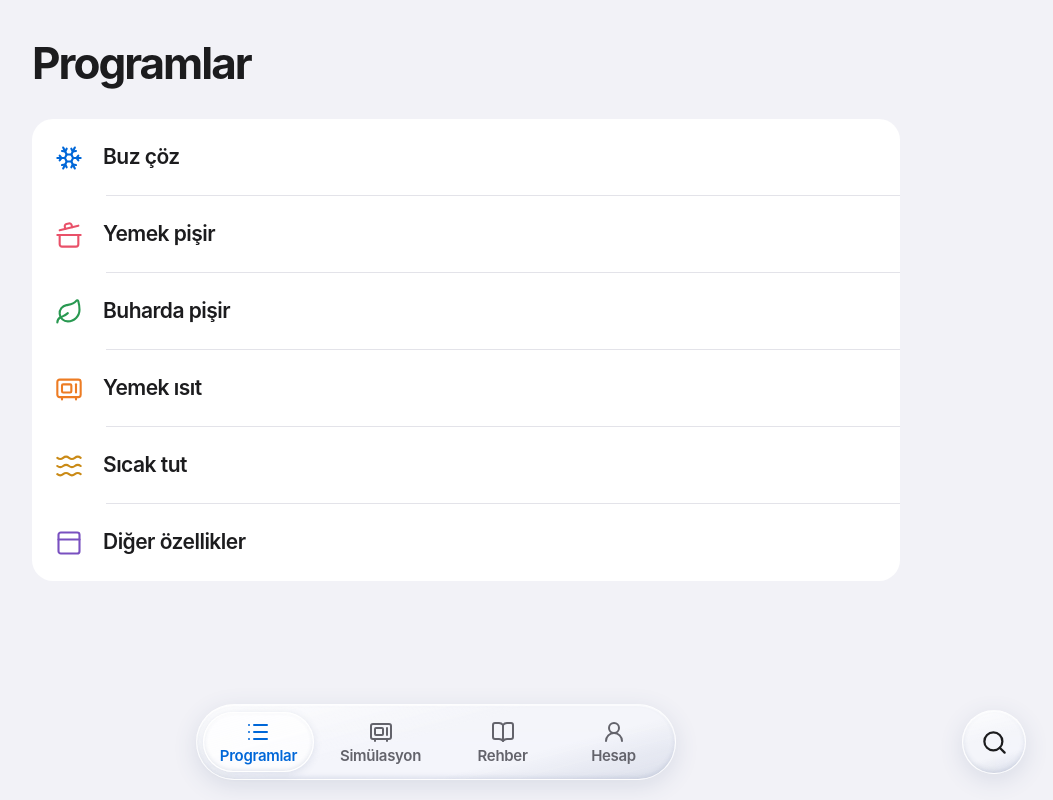
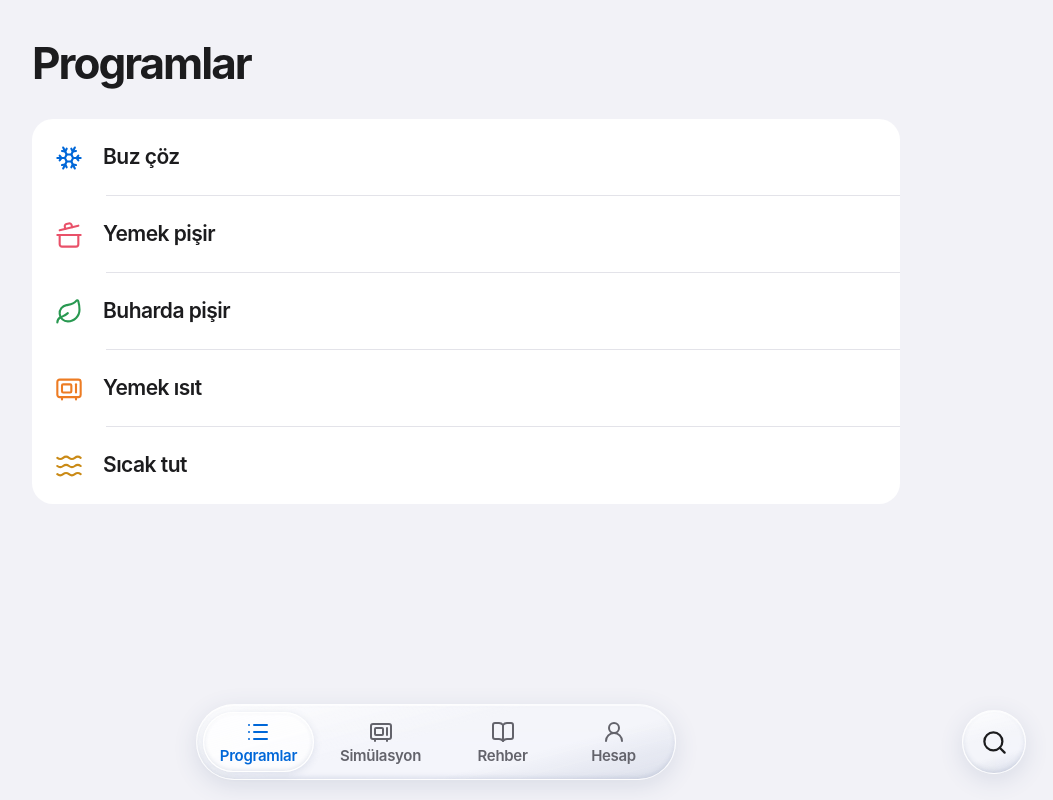
Before and after one commit to onurbal101/macroparticle, a React (Vite) app: page /programs in a window 1280 px wide. Shown: the whole page, without its empty margins (174-1227 px from the left). Built offline with nearby package versions, Linux system fonts and the light colour scheme.

Commit message:
Remove other features from Programs menu

```diff
--- a/src/App.tsx
+++ b/src/App.tsx
@@ -42,7 +42,6 @@ import {
   List,
   Microwave,
   Monitor,
-  PanelTop,
   Search as SearchIcon,
   ShieldCheck,
   Snowflake,
@@ -578,7 +577,6 @@ function Home() {
       color: "apricot",
     },
     { key: "warm", path: "/programs/keep-warm", icon: Waves, color: "sand" },
-    { key: "other", path: "/functions/other", icon: PanelTop, color: "lilac" },
   ] as const;
   return (
     <>
```
